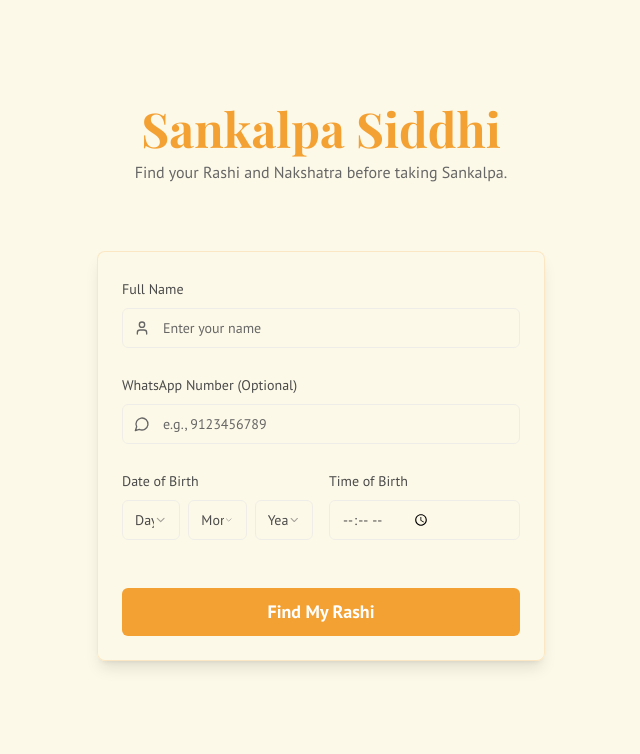
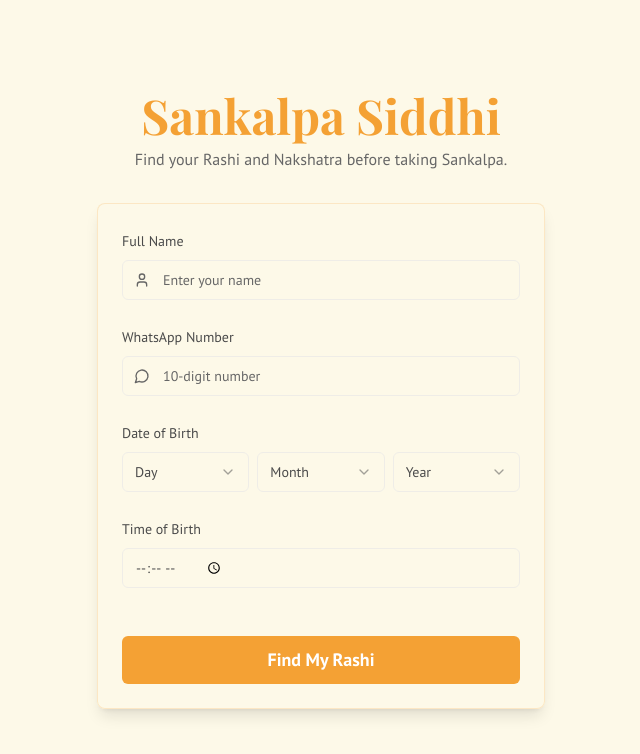
Before and after one commit to rsaisankalp/rashinakshatra, a Next.js app: page / in a window 1280 px wide. Shown: the top 754 px of the page, without its empty margins (319-959 px from the left). Built offline with nearby package versions, Linux system fonts and the light colour scheme; a web font is replaced by a local one.

Commit message:
seperate out day , month , year - one line time of birth other line
mak

```diff
--- a/src/app/actions.ts
+++ b/src/app/actions.ts
@@ -4,7 +4,7 @@ import { format } from 'date-fns';
 
 const formSchema = z.object({
   name: z.string().min(2, "Name must be at least 2 characters."),
-  whatsapp: z.string().optional(),
+  whatsapp: z.string().regex(/^\d{10}$/, "WhatsApp number must be 10 digits."),
   dob: z.date(),
   tob: z.string().regex(/^([0-1]?[0-9]|2[0-3]):[0-5][0-9]$/),
 });
--- a/src/components/sankalpa-form.tsx
+++ b/src/components/sankalpa-form.tsx
@@ -32,7 +32,7 @@ const formSchema = z.object({
   name: z.string().min(2, {
     message: "Name must be at least 2 characters.",
   }),
-  whatsapp: z.string().optional(),
+  whatsapp: z.string().regex(/^\d{10}$/, "WhatsApp number must be 10 digits."),
   day: z.string({ required_error: "Day is required." }),
   month: z.string({ required_error: "Month is required." }),
   year: z.string({ required_error: "Year is required." }),
@@ -94,11 +94,11 @@ export function SankalpaForm({ onSubmit }: SankalpaFormProps) {
               name="whatsapp"
               render={({ field }) => (
                 <FormItem>
-                  <FormLabel>WhatsApp Number (Optional)</FormLabel>
+                  <FormLabel>WhatsApp Number</FormLabel>
                   <FormControl>
                     <div className="relative">
                       <MessageCircle className="absolute left-3 top-1/2 -translate-y-1/2 h-4 w-4 text-muted-foreground" />
-                      <Input placeholder="e.g., 9123456789" {...field} className="pl-10" />
+                      <Input placeholder="10-digit number" {...field} className="pl-10" />
                     </div>
                   </FormControl>
                   <FormMessage />
@@ -106,7 +106,6 @@ export function SankalpaForm({ onSubmit }: SankalpaFormProps) {
               )}
             />
 
-            <div className="grid grid-cols-1 sm:grid-cols-2 gap-x-4 gap-y-6">
             <div className="space-y-2">
               <FormLabel>Date of Birth</FormLabel>
               <div className="grid grid-cols-3 gap-2">
@@ -171,7 +170,6 @@ export function SankalpaForm({ onSubmit }: SankalpaFormProps) {
               <FormMessage className="mt-2">{form.formState.errors.day?.message ? "The selected date is invalid." : ""}</FormMessage>
             </div>
 
-              <div className="space-y-2">
             <FormField
               control={form.control}
               name="tob"
@@ -185,8 +183,6 @@ export function SankalpaForm({ onSubmit }: SankalpaFormProps) {
                 </FormItem>
               )}
             />
-              </div>
-            </div>
 
           </CardContent>
           <CardFooter>
```
Lines whose indentation alone changed are shown as unchanged.
